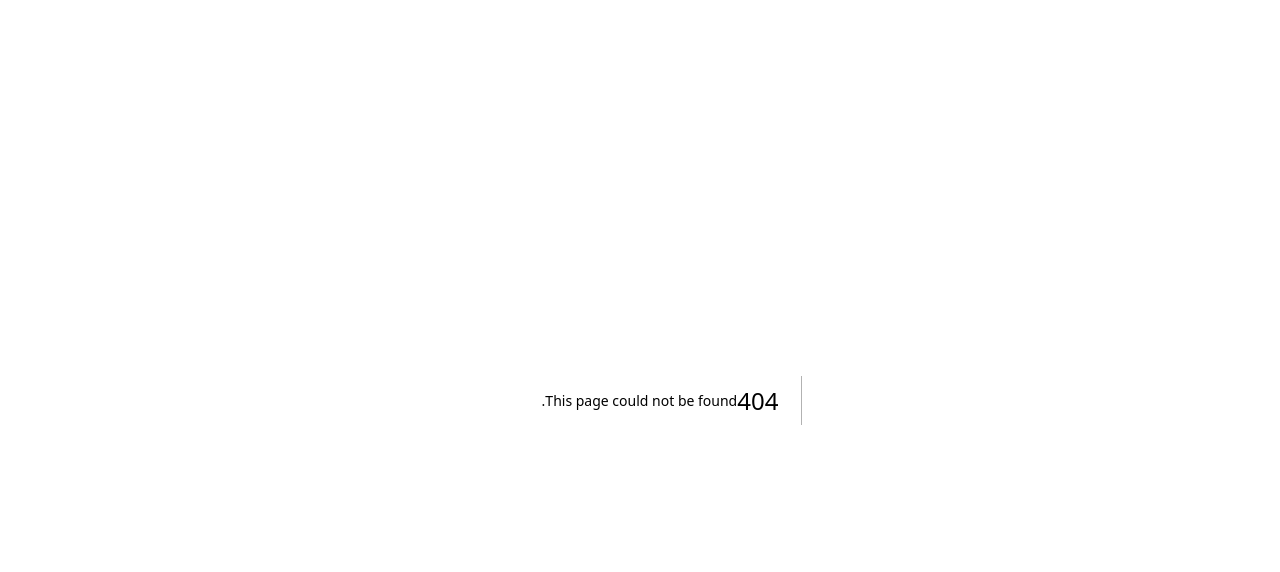
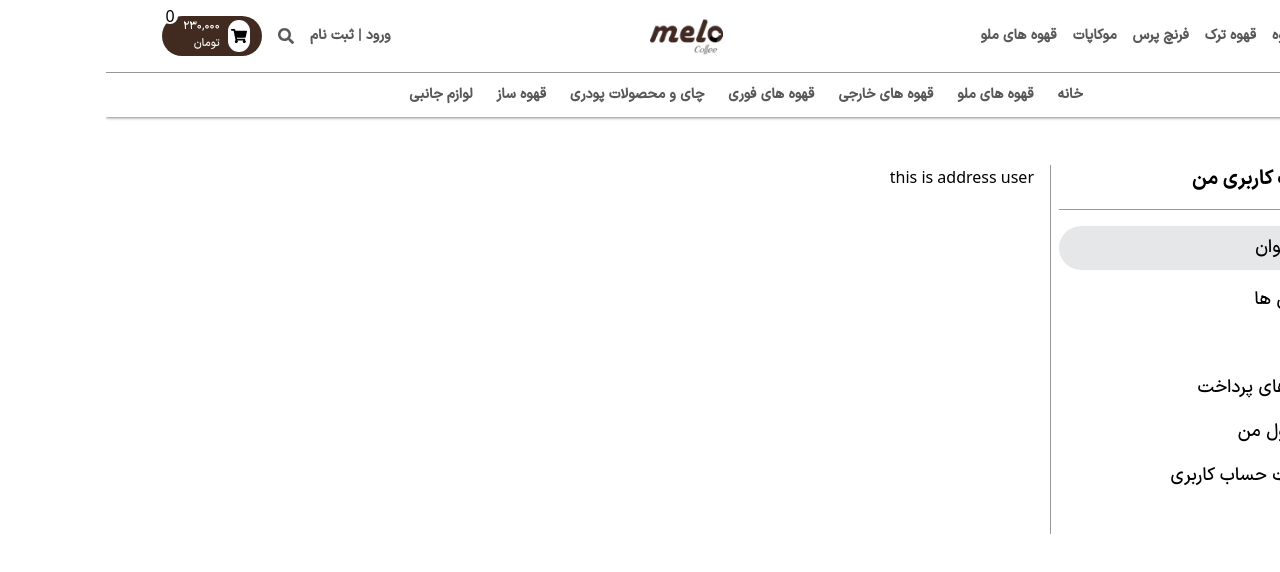
Before and after one commit to mohammadmehdidalvandii/mello-coffee, a Next.js app: page /PanelUser/AddressUser in a window 1280 px wide. Before the commit this address had no page. Shown: the top 572 px of the page. Built offline with nearby package versions, Linux system fonts and the light colour scheme.

Commit message:
created page panelUser/AddressUser

```diff
--- /dev/null
+++ b/src/app/PanelUser/AddressUser/page.tsx
@@ -0,0 +1,12 @@
+import React from 'react';
+import Layout from '@/components/layout/UserPanelLayout';
+
+const page:React.FC = ()=>{
+  return (
+    <Layout>
+        this is address user
+    </Layout>
+  )
+}
+
+export default page
```
